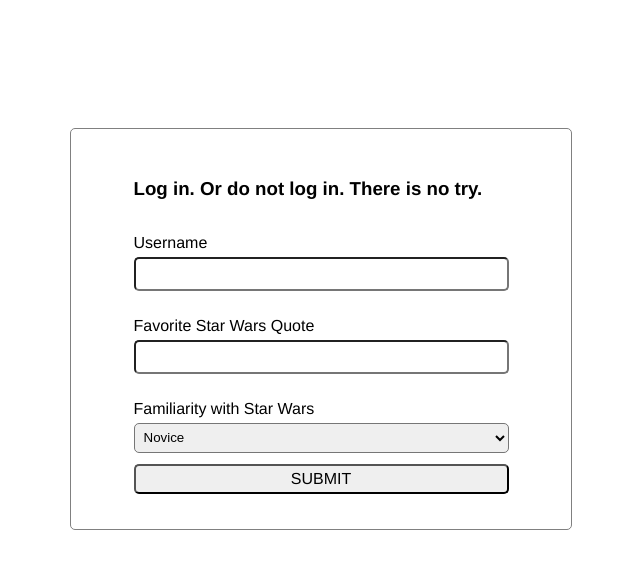
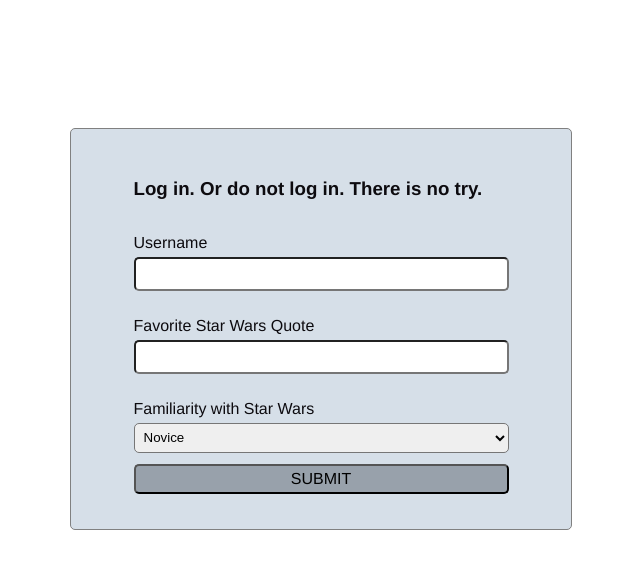
Before and after one commit to thatPamIAm/swapi-trivia, a React (Create React App) app: page / in a window 1280 px wide. Shown: the top 568 px of the page, without its empty margins (319-959 px from the left). Built offline with nearby package versions, Linux system fonts and the light colour scheme.

Commit message:
Update coloring for modal

```diff
--- a/src/Login/Login.css
+++ b/src/Login/Login.css
@@ -1,7 +1,9 @@
 .modal {
   align-items: center;
+  background-color: #d6dfe8;
   border: 1px gray solid;
   border-radius: 5px;
+  color: #0d0b0f;
   display: flex;
   font-family: Helvetica;
   height: 400px;
@@ -24,6 +26,7 @@
 }
 
 form button {
+  background-color: #98a1ab;
   cursor: pointer;
   font-family: Helvetica;
   font-size: 1rem;
```
